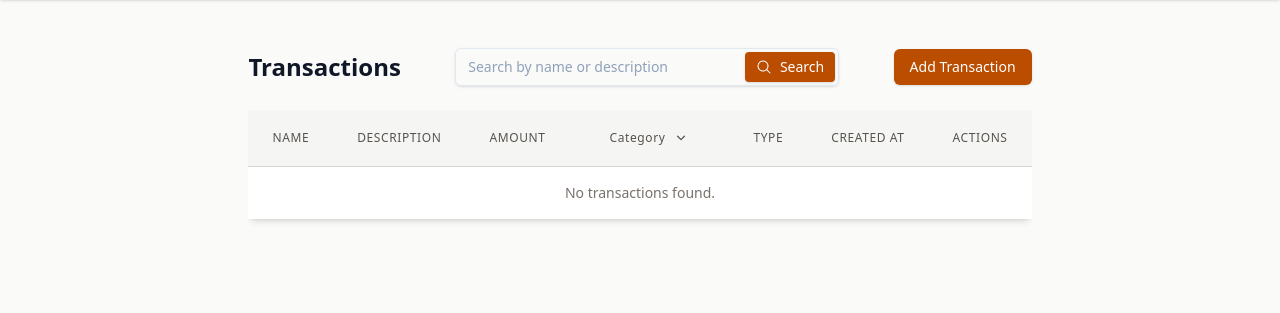
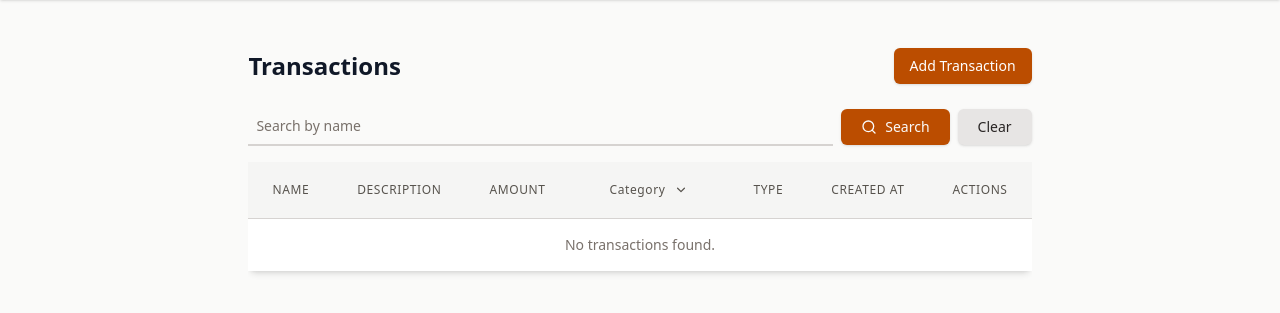
Before and after one commit to Burmese-AI/Financial-Transaction-Tracker, a Django app: template transactions/templates/dashboard.html in a window 1280 px wide. Shown: the part 64-377 px from the top of the page. Run offline with Django 5.2, Linux system fonts and the light colour scheme; the template is opened without the code that fills it, so the values that code supplies are empty; style sheets or scripts are compiled from the project's sources.

Commit message:
Modified Search box and Added Clear button

```diff
--- a/transactions/templates/dashboard.html
+++ b/transactions/templates/dashboard.html
@@ -3,42 +3,6 @@
   <!-- Title and Add Button -->
   <div class="flex justify-between items-center mb-6">
     <h1 class="text-2xl font-semibold text-gray-900">Transactions</h1>
-    <div class="w-full max-w-sm min-w-[200px]">
-      <form
-        hx-get="{% url 'transaction_search' %}"
-        hx-target="#transaction-table-container"
-        hx-swap="innerHTML"
-      >
-      {% csrf_token %}
-        <div class="relative">
-          <input
-            class="w-full bg-transparent placeholder:text-slate-400 text-slate-700 text-sm border border-slate-200 rounded-md pl-3 pr-28 py-2 transition duration-300 ease focus:outline-none focus:border-slate-400 hover:border-slate-300 shadow-sm focus:shadow"
-            placeholder="Search by name or description"
-            type="text"
-            name="search"
-          />
-          <button
-            class="absolute top-1 right-1 flex items-center rounded bg-amber-700 py-1 px-2.5 border border-transparent text-center text-sm text-white transition-all shadow-sm hover:shadow focus:bg-amber-500 focus:shadow-none active:bg-amber-500 hover:bg-amber-500 active:shadow-none disabled:pointer-events-none disabled:opacity-50 disabled:shadow-none"
-            type="submit"
-          >
-            <svg
-              xmlns="http://www.w3.org/2000/svg"
-              viewBox="0 0 24 24"
-              fill="currentColor"
-              class="w-4 h-4 mr-2"
-            >
-              <path
-                fill-rule="evenodd"
-                d="M10.5 3.75a6.75 6.75 0 1 0 0 13.5 6.75 6.75 0 0 0 0-13.5ZM2.25 10.5a8.25 8.25 0 1 1 14.59 5.28l4.69 4.69a.75.75 0 1 1-1.06 1.06l-4.69-4.69A8.25 8.25 0 0 1 2.25 10.5Z"
-                clip-rule="evenodd"
-              />
-            </svg>
-
-            Search
-          </button>
-        </div>
-      </form>
-    </div>
     <button
       hx-get="{% url 'transaction_create_modal' %}"
       hx-target="#modal-placeholder"
@@ -49,6 +13,56 @@
     </button>
   </div>
 
+  <!-- Search Bar, Search Button, and Clear Button -->
+  <div class="mb-4 w-full">
+    <form
+      hx-get="{% url 'transaction_search' %}"
+      hx-target="#transaction-table-container"
+      hx-swap="innerHTML"
+      class="flex items-center gap-2"
+    >
+      {% csrf_token %}
+      <input
+        type="text"
+        name="search"
+        class="outline-none w-full p-2 text-sm font-medium text-stone-800 placeholder-stone-500 bg-transparent border-b-2 border-stone-300 focus:border-amber-700 hover:border-amber-700 active:border-amber-700 focus:ring-0 transition-colors duration-200"
+        placeholder="Search by name"
+        id="search-input"
+      />
+      <button
+        type="submit"
+        class="flex items-center px-5 py-2 text-sm font-medium text-stone-50 bg-amber-700 rounded-md shadow-sm transition-colors duration-200 transform hover:scale-105 hover:bg-amber-800 active:scale-95 focus:outline-none focus:ring-2 focus:ring-amber-500 focus:ring-offset-2"
+      >
+        <svg
+          xmlns="http://www.w3.org/2000/svg"
+          viewBox="0 0 24 24"
+          fill="none"
+          stroke="currentColor"
+          stroke-width="2"
+          stroke-linecap="round"
+          stroke-linejoin="round"
+          class="w-4 h-4 mr-2"
+        >
+          <circle cx="11" cy="11" r="8"></circle>
+          <line x1="21" y1="21" x2="16.65" y2="16.65"></line>
+        </svg>
+        Search
+      </button>
+      <button
+        type="button"
+        hx-get="{% url 'transaction_search' %}"
+        hx-target="#transaction-table-container"
+        hx-swap="innerHTML"
+        hx-vals='{"search": ""}'
+        class="px-5 py-2 text-sm font-medium text-stone-800 bg-stone-200 rounded-md shadow-sm transition-colors duration-200 transform hover:scale-105 hover:bg-stone-400 active:scale-95 focus:outline-none focus:ring-2 focus:ring-stone-500 focus:ring-offset-2"
+        aria-label="Clear search"
+        onclick="document.getElementById('search-input').value = ''"
+      >
+        Clear
+      </button>
+    </form>
+  </div>
+
   <!-- Transaction Table and Pagination -->
   <div id="transaction-table-container" class="overflow-x-auto">
     {% include "partials/transaction_table.html" %}
```
